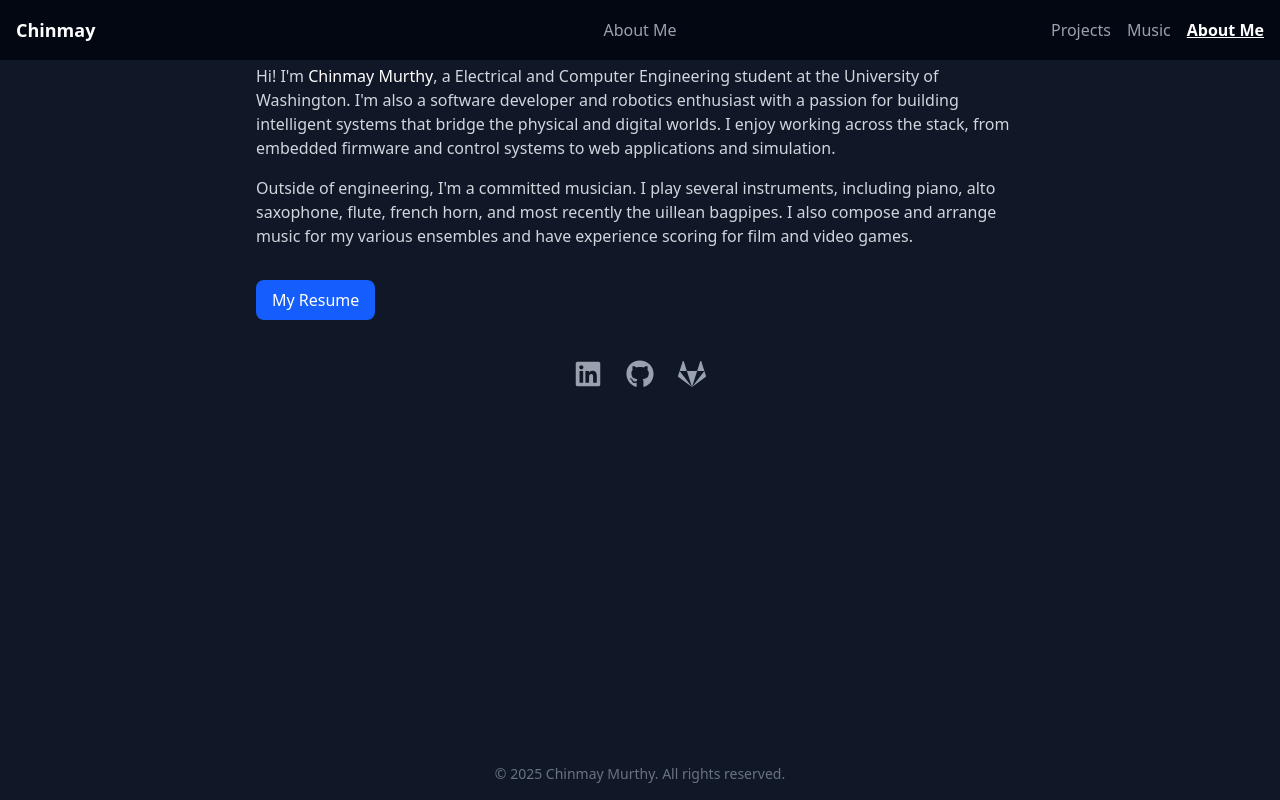
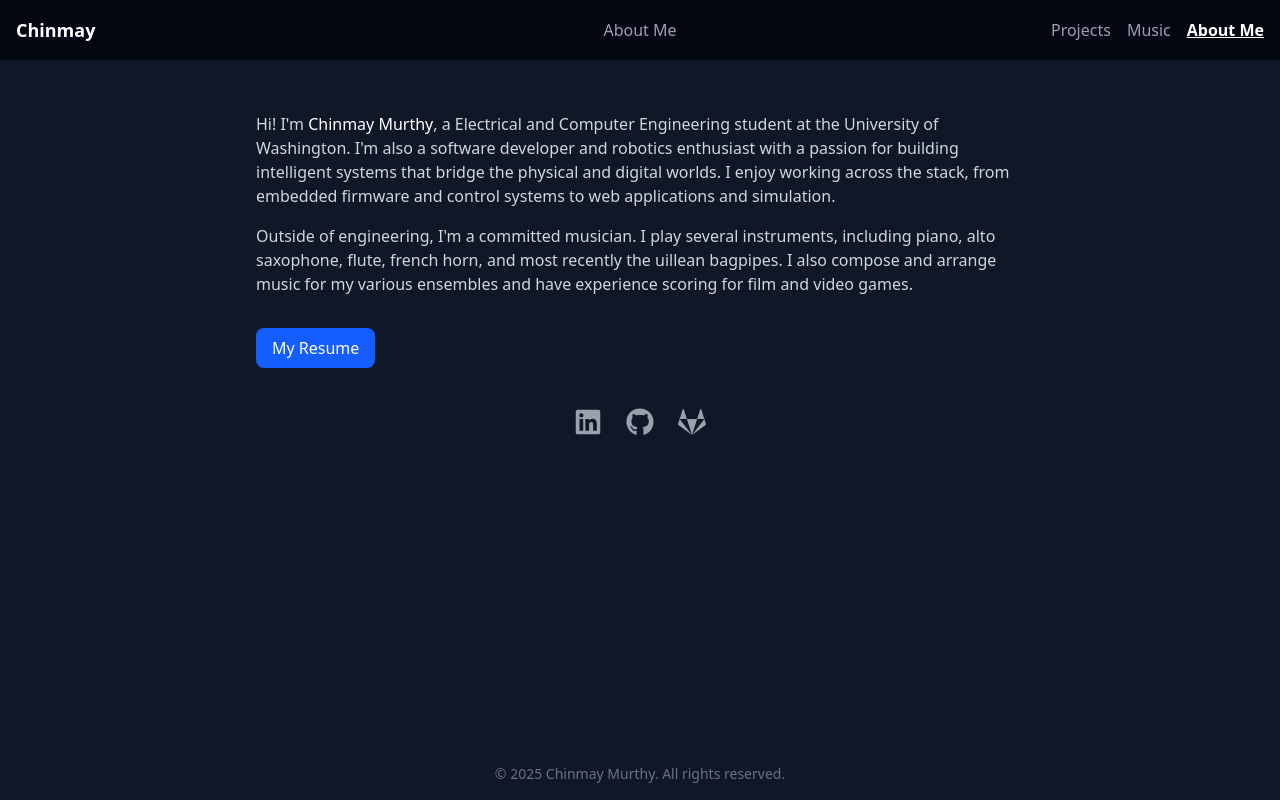
Before and after one commit to pie474/portfolio, a Next.js app: page /about in a window 1280 px wide. Built offline with nearby package versions, Linux system fonts and the light colour scheme.

Commit message:
about page top padding

```diff
--- a/app/about/page.tsx
+++ b/app/about/page.tsx
@@ -2,7 +2,7 @@ import { FaGithub, FaGitlab, FaLinkedin } from 'react-icons/fa'
 
 export default function About() {
     return (
-        <div className="max-w-3xl mx-auto">
+        <div className="max-w-3xl mx-auto pt-12">
             <p className="text-gray-300 mb-4">
                 Hi! I'm <span className="text-white font-medium">Chinmay Murthy</span>, a Electrical and Computer Engineering student at the University of Washington. I'm also a software developer and robotics enthusiast with a passion for building intelligent systems that bridge the physical and digital worlds.
                 I enjoy working across the stack, from embedded firmware and control systems to web applications and simulation.
```
